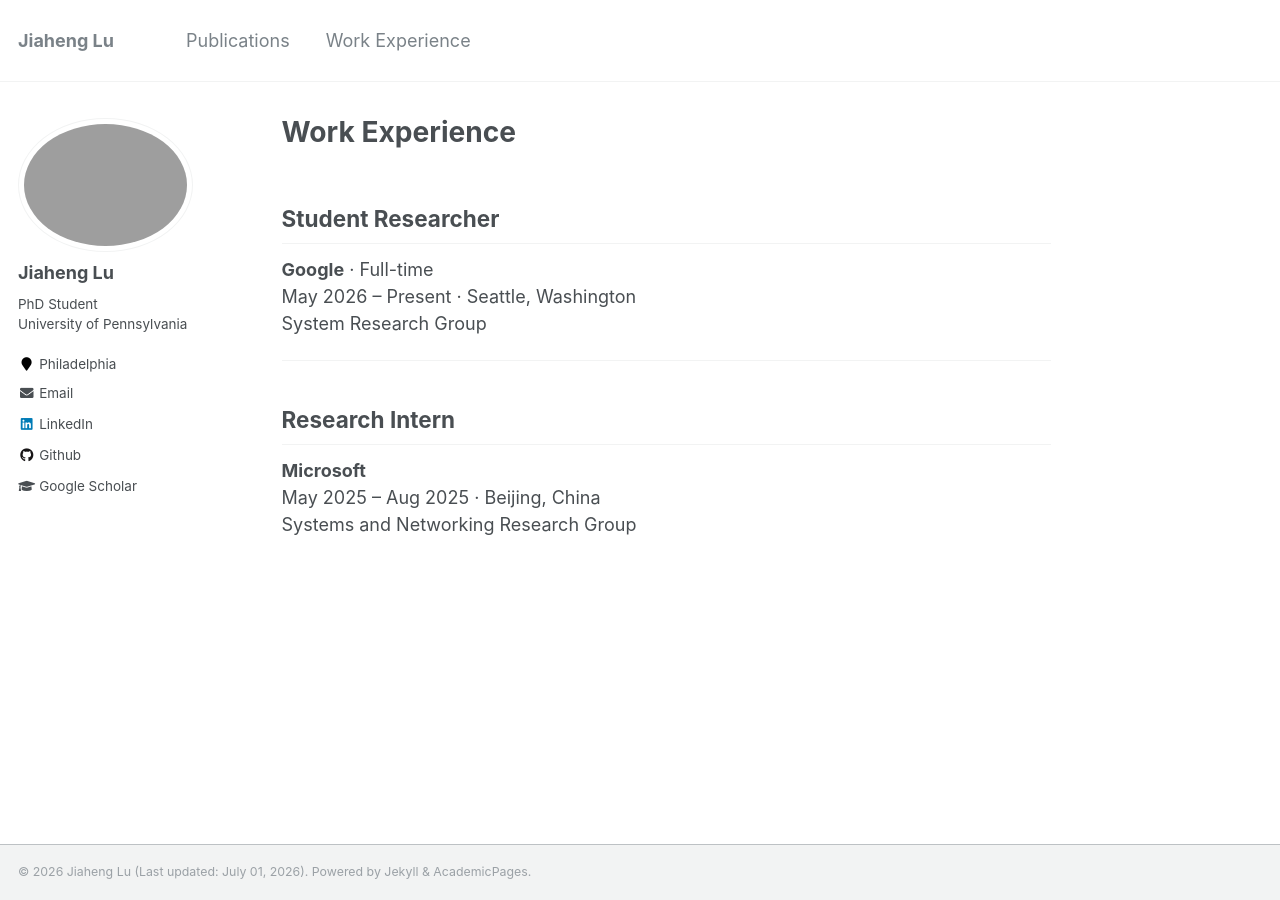
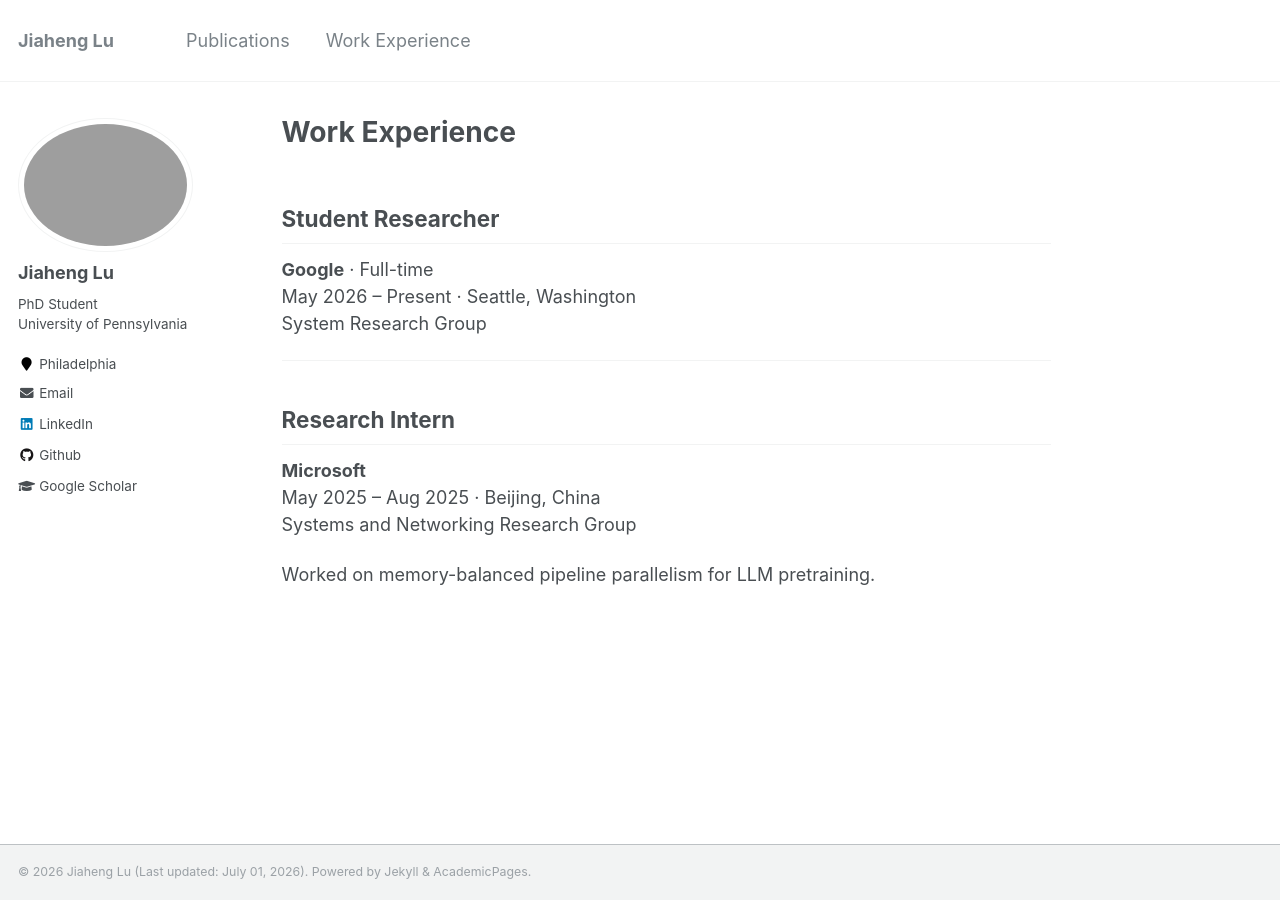
Before and after one commit to JhengLu/JhengLu.github.io, a Jekyll site: the page built from _pages/experience.md, in a window 1280 px wide. Built offline with Jekyll 4.4.1, drawn with Linux system fonts in a browser that asks for light colours.

Commit message:
add description for Microsoft internship
Co-Authored-By: Claude Sonnet 4.6 <noreply@anthropic.com>

```diff
--- a/_pages/experience.md
+++ b/_pages/experience.md
@@ -15,3 +15,5 @@ System Research Group
 **Microsoft**
 May 2025 – Aug 2025 · Beijing, China
 Systems and Networking Research Group
+
+Worked on memory-balanced pipeline parallelism for LLM pretraining.
```
